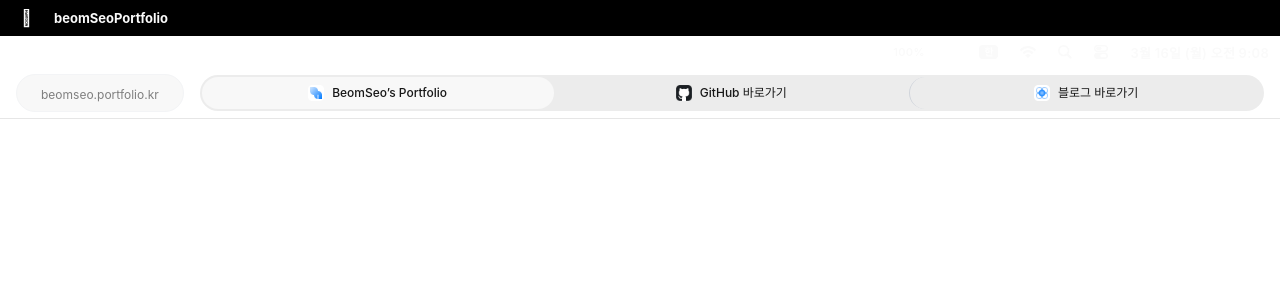
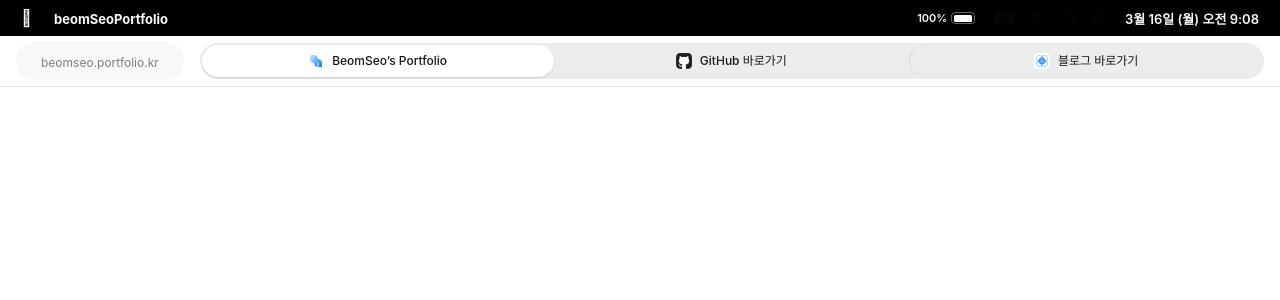
Before and after one commit to BS-Stack-Lab/portfolio-site-2026, a Next.js app: page / in a window 1280 px wide. Shown: the top 300 px of the page. Built offline with nearby package versions, Linux system fonts and the light colour scheme.

Commit message:
fix: desktop header layout and icon visibility

```diff
--- a/components/Header.tsx
+++ b/components/Header.tsx
@@ -4,7 +4,6 @@ import { useState, useEffect } from "react";
 import { siteConfig } from "@/constants/data";
 
 export default function Header() {
-  // 실시간 시간 상태 관리
   const [currentTime, setCurrentTime] = useState<string>("");
 
   useEffect(() => {
@@ -18,14 +17,14 @@ export default function Header() {
       let hours = now.getHours();
       const ampm = hours >= 12 ? "오후" : "오전";
       hours = hours % 12;
-      hours = hours ? hours : 12; // 0시를 12시로 표시
+      hours = hours ? hours : 12;
       const minutes = now.getMinutes().toString().padStart(2, "0");
 
       setCurrentTime(`${month}월 ${date}일 (${day}) ${ampm} ${hours}:${minutes}`);
     };
 
-    updateTime(); // 초기 실행
-    const timer = setInterval(updateTime, 1000 * 60); // 1분마다 업데이트
+    updateTime();
+    const timer = setInterval(updateTime, 1000);
     return () => clearInterval(timer);
   }, []);
 
@@ -34,81 +33,71 @@ export default function Header() {
       {/* --- 1. 데스크톱 헤더 (1280px 이상) --- */}
       <header className="fixed top-0 left-0 right-0 z-[100] hidden xl:flex flex-col w-full">
 
-        {/* macOS Menu Bar (Black) */}
-        <div className="w-full h-[36px] bg-[#000000] flex flex-row justify-between items-center px-[10px] py-[5px] relative">
-
-          {/* Group - Leading (Apple Logo + App Name) */}
-          <div className="flex flex-row items-center gap-[0px]">
-             {/* Apple Logo Placeholder */}
-            <div className="w-[33px] h-[24px] flex items-center justify-center relative">
+        {/* macOS Menu Bar (Black) - 상단 고정 */}
+        <div className="w-full h-[36px] bg-[#000000] flex flex-row justify-between items-center px-[10px] py-[5px]">
+          {/* Group - Leading */}
+          <div className="flex flex-row items-center">
+            <div className="w-[33px] flex justify-center items-center">
               <span className="text-[#FAFAFA] text-[16px]"></span>
             </div>
-            {/* App Name */}
-            <div className="flex flex-row items-start px-[11px] py-[4px] gap-[10px]">
-              <span className="text-[13px] font-bold leading-[16px] text-[#FAFAFA] text-center whitespace-nowrap">
+            <div className="px-[11px]">
+              <span className="text-[13px] font-bold text-[#FAFAFA] whitespace-nowrap">
                 {siteConfig.name}
+              </span>
+            </div>
+          </div>
+
+          {/* Frame - Trailing */}
+          <div className="flex flex-row items-center">
+            {/* 배터리 */}
+            <div className="flex flex-row items-center px-[11px] gap-[4px]">
+              <span className="text-[11px] font-semibold text-[#FAFAFA]">100%</span>
+              <div className="relative w-[24px] h-[12px] border border-white/40 rounded-[4px]">
+                <div className="absolute inset-[1.5px] bg-white rounded-[1.5px] w-[18px]" />
+              </div>
+            </div>
+
+            {/* Status Icons - public 폴더 기준 경로 */}
+            <div className="flex flex-row items-center">
+              <div className="px-[8px] flex items-center">
+                <img src="/asset/header/kor.png" alt="" className="h-[14px] w-auto invert" />
+              </div>
+              <div className="px-[8px] flex items-center">
+                <img src="/asset/header/wifi.png" alt="" className="h-[12px] w-auto invert" />
+              </div>
+              <div className="px-[8px] flex items-center">
+                <img src="/asset/header/search.png" alt="" className="h-[14px] w-auto invert" />
+              </div>
+              <div className="px-[8px] flex items-center">
+                <img src="/asset/header/control.png" alt="" className="h-[14px] w-auto invert" />
+              </div>
+            </div>
+
+            {/* Date & Time */}
+            <div className="px-[11px] min-w-[140px] text-right">
+              <span className="text-[13px] font-semibold text-[#FAFAFA]">
+                {currentTime || "시간 로딩 중..."}
               </span>
             </div>
           </div>
         </div>
 
-          {/* {/* Frame - Trailing (Status Items) */}
-          <div className="flex flex-row items-center justify-end gap-[0px]">
-            {/* 배터리 */}
-            <div className="flex flex-row items-center px-[11px] py-[5px] gap-[4px]">
-              <span className="text-[11px] font-semibold leading-[14px] tracking-[0.311px] text-[#FAFAFA]">100%</span>
-              <div className="relative w-[28px] h-[12px]">
-                <div className="absolute w-[24px] h-[12px] border border-white/40 rounded-[4px]" />
-                <div className="absolute w-[20px] h-[8px] left-[3px] top-[2px] bg-white rounded-[2.5px]" />
-                <div className="absolute w-[1.5px] h-[4px] left-[26px] top-[4px] bg-white/40 rounded-r-[10px]" />
-              </div>
-            </div>
-
-            {/* Icons (이미지 파일 반영) */}
-            <div className="flex flex-row items-center">
-              {/* 한글 입력 상태 아이콘 */}
-              <div className="px-[11px] py-[4px] flex items-center">
-                <img src="/asset/header/kor.png" alt="KOR" className="h-[14px] w-auto" />
-              </div>
-              {/* 와이파이 아이콘 */}
-              <div className="px-[11px] py-[4px] flex items-center">
-                <img src="/asset/header/wifi.png" alt="Wi-Fi" className="h-[12px] w-auto" />
-              </div>
-              {/* 검색 아이콘 */}
-              <div className="px-[11px] py-[4px] flex items-center">
-                <img src="/asset/header/search.png" alt="Search" className="h-[14px] w-auto" />
-              </div>
-              {/* 제어 센터 아이콘 */}
-              <div className="px-[11px] py-[4px] flex items-center">
-                <img src="/asset/header/control.png" alt="Control" className="h-[14px] w-auto" />
-              </div>
-            </div>
-
-            {/* Date & Time (실시간 반영) */}
-            <div className="px-[11px] py-[4px] min-w-[140px] text-right">
-              <span className="text-[13px] font-semibold leading-[18px] tracking-[0.252px] text-[#FAFAFA] whitespace-nowrap">
-                {currentTime || "3월 4일 (수) 오후 9:09"}
-              </span>
-            </div>
-          </div>
-
-        {/* 2. Browser Address Bar Style (White) */}
-        <div className="w-full h-[51px] bg-white border-b border-[#E6E6E6] flex items-center px-4 gap-4 pointer-events-auto">
-          {/* ... (기존 주소창 코드 유지) ... */}
+        {/* 2. Browser Address Bar Style (White) - 블랙 바 바로 아래 위치 */}
+        <div className="w-full h-[51px] bg-white border-b border-[#E6E6E6] flex items-center px-4 gap-4">
           <div className="flex-none bg-[#F8F8F8] px-6 py-1.5 rounded-full border border-gray-100">
             <span className="text-[12px] text-[#7F7F7F]">{siteConfig.domain}</span>
           </div>
           <div className="flex-grow flex items-center bg-[#ECECEC] rounded-full p-[2px] gap-[2px]">
-            <a href={siteConfig.links.portfolio} className="flex-1 flex items-center justify-center gap-2 h-8 bg-[#F8F8F8] rounded-full hover:bg-white transition-colors">
-              <img src="/asset/pavicon/portfolio.png" alt="P" className="w-4 h-4" />
+            <a href={siteConfig.links.portfolio} className="flex-1 flex items-center justify-center gap-2 h-8 bg-white rounded-full shadow-sm hover:bg-[#F8F8F8]">
+              <img src="/asset/pavicon/portfolio.png" alt="" className="w-4 h-4" />
               <span className="text-[12px] font-medium text-[#171717]">BeomSeo’s Portfolio</span>
             </a>
-            <a href={siteConfig.links.github} target="_blank" className="flex-1 flex items-center justify-center gap-2 h-8 hover:bg-[#FDFDFD] rounded-full transition-colors">
-              <img src="/asset/pavicon/github.png" alt="G" className="w-4 h-4" />
+            <a href={siteConfig.links.github} target="_blank" className="flex-1 flex items-center justify-center gap-2 h-8 hover:bg-white/50 rounded-full transition-all">
+              <img src="/asset/pavicon/github.png" alt="" className="w-4 h-4" />
               <span className="text-[12px] font-medium text-[#171717]">GitHub 바로가기</span>
             </a>
-            <a href={siteConfig.links.blog} target="_blank" className="flex-1 flex items-center justify-center gap-2 h-8 hover:bg-[#FDFDFD] rounded-full transition-colors border-l border-gray-300">
-              <img src="/asset/pavicon/blog.png" alt="B" className="w-4 h-4" />
+            <a href={siteConfig.links.blog} target="_blank" className="flex-1 flex items-center justify-center gap-2 h-8 hover:bg-white/50 rounded-full transition-all border-l border-gray-300">
+              <img src="/asset/pavicon/blog.png" alt="" className="w-4 h-4" />
               <span className="text-[12px] font-medium text-[#171717]">블로그 바로가기</span>
             </a>
           </div>
```
